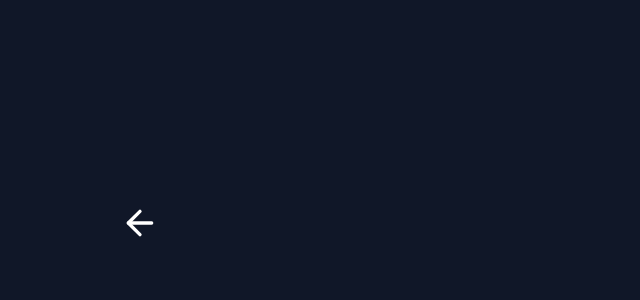
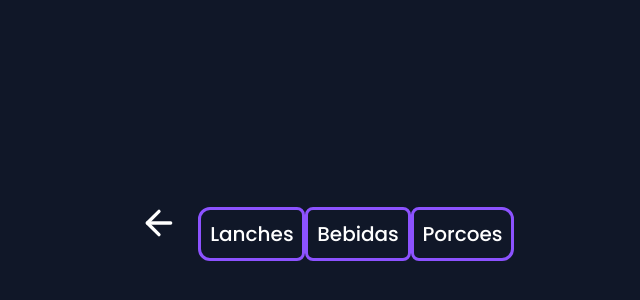
Before and after one commit to eualbino/Restaurante, a React (Vite) app: page /lanchesMenu in a window 1280 px wide. Shown: the part 190-490 px from the top of the page, without its empty margins (8-648 px from the left). Built offline with nearby package versions, Linux system fonts and the light colour scheme; the HTML template or start-up script is replaced by a standard one.

Commit message:
HeaderMenu

```diff
--- a/index.html
+++ b/index.html
@@ -8,7 +8,7 @@
       href="https://fonts.googleapis.com/css2?family=Poppins:wght@500;800&display=swap"
       rel="stylesheet"
     />
-    <link rel="icon" type="image/svg+xml" href="/vite.svg" />
+    <link rel="icon" type="image/svg+xml"/>
     <meta name="viewport" content="width=device-width, initial-scale=1.0" />
     <title>Restaurante</title>
   </head>
--- a/src/components/Header/index.tsx
+++ b/src/components/Header/index.tsx
@@ -1,28 +1,46 @@
 import { AlignJustify, ArrowLeft } from "lucide-react";
-import { HeaderContainer } from "./styles";
+import { HeaderContainer, HeaderMenuContain } from "./styles";
 import { NavLink, useLocation } from "react-router-dom";
 
-interface headerProps{
-    children?: string,
-    location?: typeof useLocation;
+interface headerProps {
+  children?: string;
+  location?: typeof useLocation;
 }
 
 const Header = ({ children }: headerProps) => {
-  console.log(location.pathname)
+  function backPagePrevious() {
+    window.history.back()
+  }
   return (
     <HeaderContainer>
-      {location.pathname === "/mesas" ?
+      {location.pathname === "/mesas" ||
+      location.pathname === "/pedidosMesas" ? (
         <NavLink to="/menu" title="Menu">
-          <AlignJustify size={40}/>
+          <AlignJustify size={40} />
         </NavLink>
-       :
-        <NavLink to="/menu" title="Menu">
-          <ArrowLeft size={40}/>
-        </NavLink>}
+      ) : (
+        <button onClick={backPagePrevious}>
+          <ArrowLeft size={40} />
+        </button>
+      )}
+      {location.pathname === "/lanchesMenu" || location.pathname === "/bebidasMenu" || location.pathname === "/porcoesMenu" ?
+      <HeaderMenuContain>
+        <button>
+          <span>Lanches</span>
+        </button>
+        <button>
+          <span>Bebidas</span>
+        </button>
+        <button>
+          <span>Porcoes</span>
+        </button>
+      </HeaderMenuContain>
+      :
+      (<h1>{children}</h1>)}
 
-      <h1>{children}</h1>
       <span></span>
     </HeaderContainer>
+
   );
 };
 
--- a/src/components/Header/styles.ts
+++ b/src/components/Header/styles.ts
@@ -8,11 +8,43 @@ export const HeaderContainer = styled.header`
 
   a {
     text-decoration: none;
-    color: ${props => props.theme.white};
+    color: ${(props) => props.theme.white};
     margin-left: 8rem;
+  }
+  button {
+    color: ${(props) => props.theme.white};
+    margin-left: 8rem;
+    border: none;
+    background-color: transparent;
+    cursor: pointer;
   }
   h1 {
     margin-right: 10.5rem;
     font-size: 2.6rem;
   }
 `;
+
+export const HeaderMenuContain = styled.div`
+  display: flex;
+  margin-right: 9.7rem;
+  margin-top: 1rem;
+  button {
+    margin: 0px;
+    justify-content: center;
+    border: 3px solid ${(props) => props.theme["purple-500"]};
+    cursor: pointer;
+    padding: 0.55rem;
+    font-size: 20px;
+    &:hover {
+      color: ${(props) => props.theme["green-300"]};
+    }
+    &:first-child {
+      border-top-left-radius: 12px;
+      border-bottom-left-radius: 12px;
+    }
+    &:last-child {
+      border-top-right-radius: 12px;
+      border-bottom-right-radius: 12px;
+    }
+  }
+`;
--- a/src/pages/Mesas/PedidosMesas/index.tsx
+++ b/src/pages/Mesas/PedidosMesas/index.tsx
@@ -11,6 +11,7 @@ import {
   TotalPrice,
 } from "./styles";
 import { PlusCircle, CheckCircle } from "phosphor-react";
+import { NavLink } from "react-router-dom";
 
 const PedidosMesas = () => {
   return (
@@ -73,10 +74,12 @@ const PedidosMesas = () => {
       </PedidosMesasContain>
       <TotalAndButtonOptions>
         <ButtonOptions>
-          <button>
-            <span>Adicionar</span>
-            <PlusCircle size={24} color="#ffffff" weight="fill" />
-          </button>
+          <NavLink to="/lanchesMenu" title="Adicionar lanche ao menu">
+            <button>
+              <span>Adicionar</span>
+              <PlusCircle size={24} color="#ffffff" weight="fill" />
+            </button>
+          </NavLink>
           <button>
             <span>Finalizar</span>
             <CheckCircle size={24} color="#ffffff" weight="fill" />
--- a/src/pages/Mesas/PedidosMesas/styles.ts
+++ b/src/pages/Mesas/PedidosMesas/styles.ts
@@ -133,9 +133,17 @@ export const ButtonOptions = styled.div`
     border-radius: 6px;
     gap: 0.5rem;
     cursor: pointer;
+    span{
+      font-weight: bold;
+    }
     &:hover{
       box-shadow: 0px 0px 10px -5px ${props => props.theme["purple-500"]};
     }
+  }
+  a{
+    text-decoration: none;
+    color: ${props => props.theme.white};
+
   }
 `;
 
```
